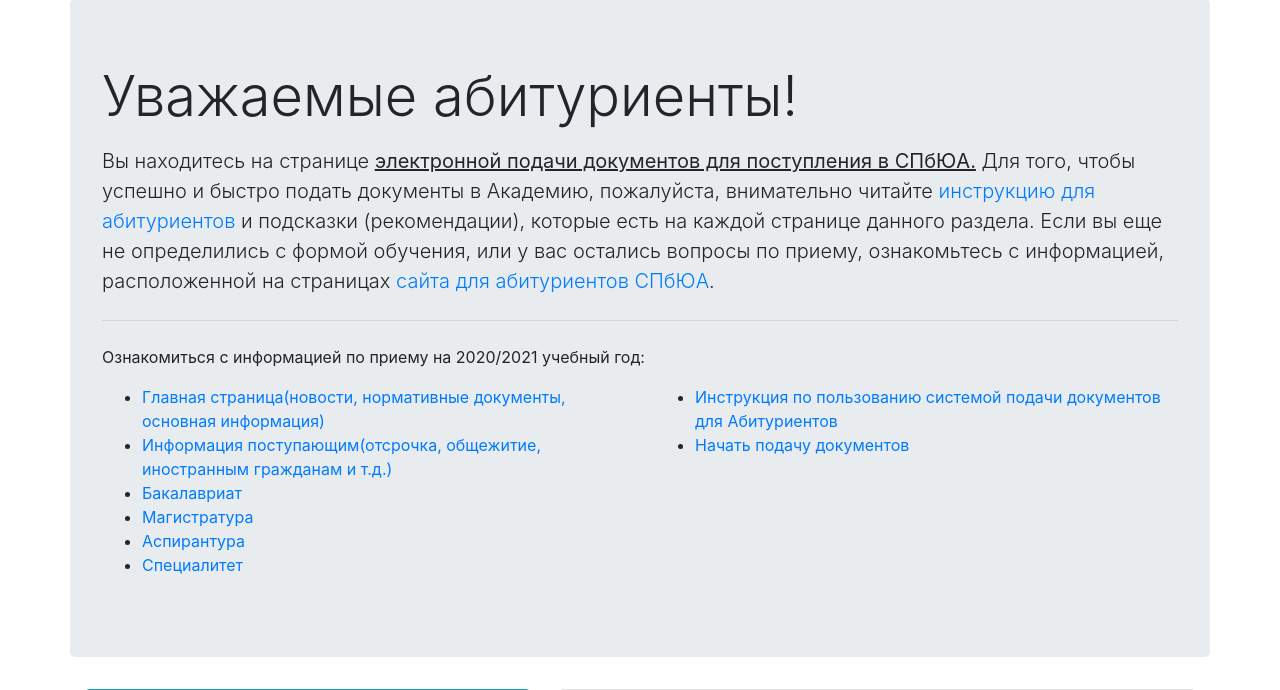
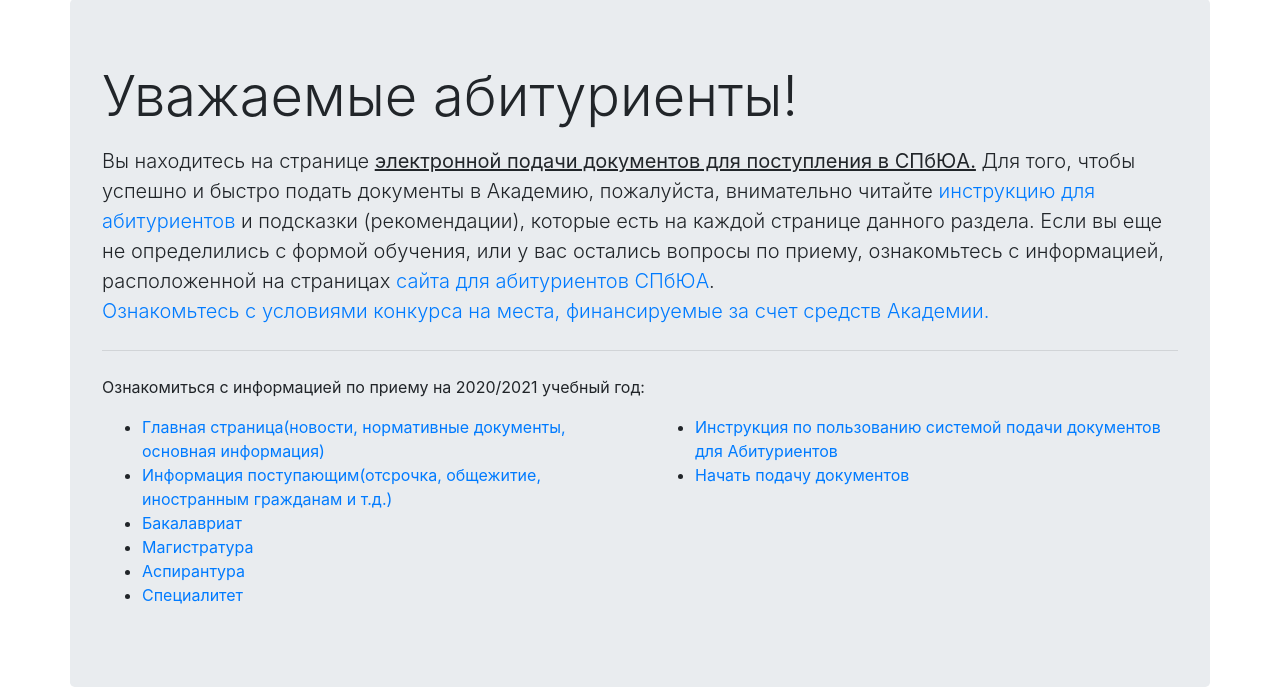
Before and after one commit to Pauuukin/abiturient, a Django app: page /accounts/ in a window 1280 px wide. Shown: the part 176-866 px from the top of the page. Run offline with Django 3.2, Linux system fonts and the light colour scheme; some libraries are stand-ins or nearby versions.

Commit message:
change info and added link for doc

```diff
--- a/myproject/abitur/templates/abitur/index.html
+++ b/myproject/abitur/templates/abitur/index.html
@@ -3,7 +3,7 @@
 
 {% block content %}
 
-<style>
+<style xmlns="http://www.w3.org/1999/html">
   .bg {
   background-image: url("{%static 'image/4main.jpg' %}");
 
@@ -78,8 +78,8 @@
           </u></h5>
       </blockquote>
       <blockquote class="blockquoteMyDanger">
-        <h4 class="text-center">Объявлен конкурсный отбор абитуриентов для обучения на места, финансируемые
-          за счет средств Академии</h4>
+        <h4 class="text-center"><a href="{% static 'docPriem2021/p_budj.pdf' %}"> Объявлен конкурсный отбор абитуриентов для обучения на места, финансируемые
+          за счет средств Академии</a></h4>
       </blockquote>
       <blockquote class="blockquoteMyOrange" style="text-align: center;">
         <p class="text-center text-info">
--- a/myproject/regabitur/templates/regabitur/reg_info.html
+++ b/myproject/regabitur/templates/regabitur/reg_info.html
@@ -12,7 +12,10 @@
             Для того, чтобы успешно и быстро подать документы в Академию, пожалуйста, внимательно читайте
             <a href="{% static 'docPriem2020/instruct.pdf'%}" target="_blank" >инструкцию для абитуриентов</a> и подсказки (рекомендации), которые есть на
             каждой странице данного раздела. Если вы еще не определились с формой обучения, или у вас остались вопросы по приему,
-            ознакомьтесь с информацией, расположенной на страницах <a href="{% url 'main_abitur_url'%}"> сайта для абитуриентов СПбЮА</a>.
+            ознакомьтесь с информацией, расположенной на страницах <a href="{% url 'main_abitur_url'%}"> сайта для абитуриентов СПбЮА</a>.<br>
+            <a href="{% static 'docPriem2021/p_budj.pdf' %}">
+                Ознакомьтесь с условиями конкурса на места, финансируемые за счет средств Академии.
+            </a>
         </p>
         <hr class="my-4">
         <p>Ознакомиться с информацией по приему на 2020/2021 учебный год:</p>
```
